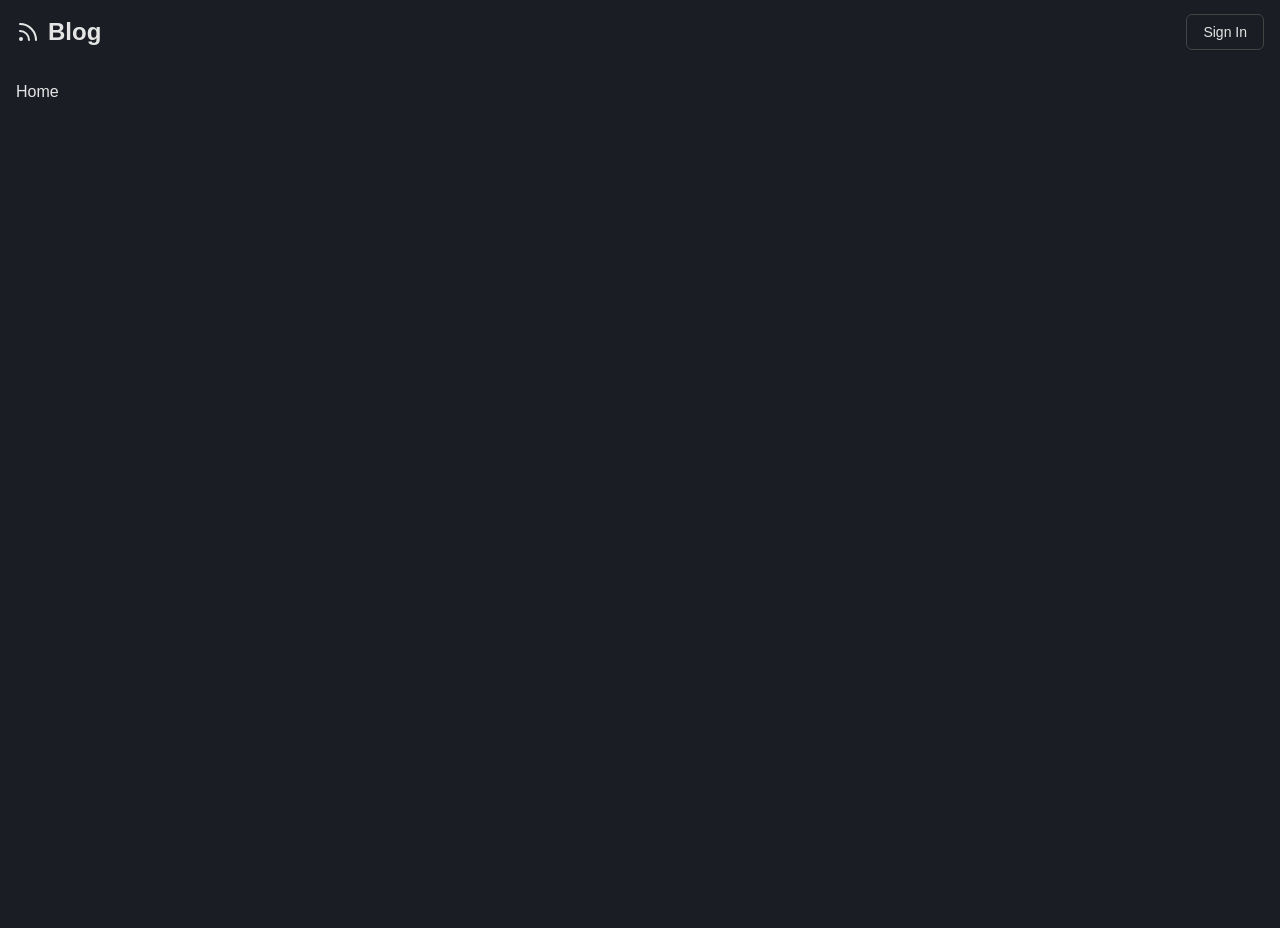
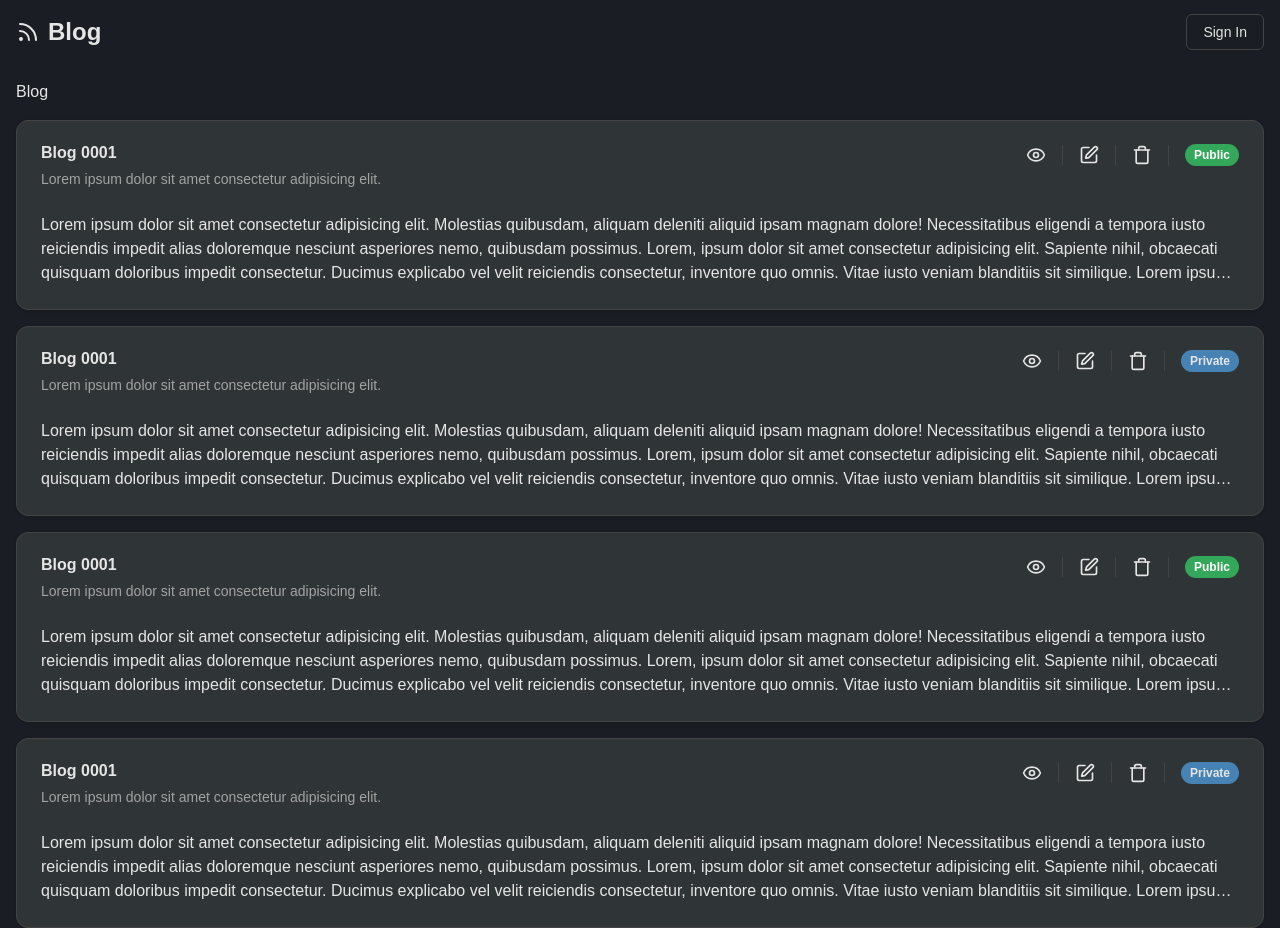
Before and after one commit to fair1998/blog-web, a Next.js app: page / in a window 1280 px wide. Before the commit the page ends 800 px from the top, so only its background shows below. Built offline with nearby package versions, Linux system fonts and the light colour scheme.

Commit message:
implement HomePage with blog post listing and BlogCard component

```diff
--- a/src/app/(authorized)/page.tsx
+++ b/src/app/(authorized)/page.tsx
@@ -1,3 +1,21 @@
-export default function Home() {
-  return <h1>Home</h1>;
+import BlogCard from "@/components/blog-card";
+
+export default function HomePage() {
+  const blogPosts = [
+    { id: 1, public: true },
+    { id: 2, public: false },
+    { id: 3, public: true },
+    { id: 4, public: false },
+  ];
+
+  return (
+    <div className="">
+      <h1>Blog</h1>
+      <div className="flex flex-col gap-4 mt-4">
+        {blogPosts.map((post) => (
+          <BlogCard key={post.id} isPublic={post.public} />
+        ))}
+      </div>
+    </div>
+  );
 }
--- /dev/null
+++ b/src/components/blog-card.tsx
@@ -0,0 +1,87 @@
+"use client";
+
+import { cn } from "@/lib/utils";
+import { Eye, SquarePen, Trash } from "lucide-react";
+import Link from "next/link";
+import { useState } from "react";
+import { Badge } from "./ui/badge";
+import {
+  Card,
+  CardAction,
+  CardContent,
+  CardDescription,
+  CardHeader,
+  CardTitle,
+} from "./ui/card";
+import { Separator } from "./ui/separator";
+
+interface BlogCardProps {
+  isPublic: boolean;
+}
+
+export default function BlogCard({ isPublic }: BlogCardProps) {
+  const [isViewExpanded, setIsViewExpanded] = useState(false);
+
+  const handleViewToggle = () => {
+    setIsViewExpanded(!isViewExpanded);
+  };
+
+  return (
+    <Card>
+      <CardHeader className="has-data-[slot=card-action]:grid-cols-[1fr] sm:has-data-[slot=card-action]:grid-cols-[1fr_auto]">
+        <CardTitle>Blog 0001</CardTitle>
+        <CardDescription>
+          Lorem ipsum dolor sit amet consectetur adipisicing elit.
+        </CardDescription>
+
+        <CardAction className="col-start-1 sm:col-start-2">
+          <div className="flex items-center gap-x-4 h-5">
+            <button
+              onClick={handleViewToggle}
+              className={cn(
+                "hover:text-primary transition-colors cursor-pointer",
+                {
+                  "text-primary": isViewExpanded,
+                }
+              )}
+            >
+              <Eye className="size-5" />
+            </button>
+            <Separator orientation="vertical" />
+            <Link href="#" className="hover:text-secondary transition-colors">
+              <SquarePen className="size-5" />
+            </Link>
+            <Separator orientation="vertical" />
+            <Link href="#" className="hover:text-destructive transition-colors">
+              <Trash className="size-5" />
+            </Link>
+            <Separator orientation="vertical" />
+            <Badge variant={isPublic ? "default" : "secondary"}>
+              {isPublic ? "Public" : "Private"}
+            </Badge>
+          </div>
+        </CardAction>
+      </CardHeader>
+
+      <CardContent>
+        <p className={cn(isViewExpanded ? "line-clamp-none" : "line-clamp-3")}>
+          Lorem ipsum dolor sit amet consectetur adipisicing elit. Molestias
+          quibusdam, aliquam deleniti aliquid ipsam magnam dolore!
+          Necessitatibus eligendi a tempora iusto reiciendis impedit alias
+          doloremque nesciunt asperiores nemo, quibusdam possimus. Lorem, ipsum
+          dolor sit amet consectetur adipisicing elit. Sapiente nihil, obcaecati
+          quisquam doloribus impedit consectetur. Ducimus explicabo vel velit
+          reiciendis consectetur, inventore quo omnis. Vitae iusto veniam
+          blanditiis sit similique. Lorem ipsum dolor sit amet consectetur
+          adipisicing elit. Molestias quibusdam, aliquam deleniti aliquid ipsam
+          magnam dolore! Necessitatibus eligendi a tempora iusto reiciendis
+          impedit alias doloremque nesciunt asperiores nemo, quibusdam possimus.
+          Lorem, ipsum dolor sit amet consectetur adipisicing elit. Sapiente
+          nihil, obcaecati quisquam doloribus impedit consectetur. Ducimus
+          explicabo vel velit reiciendis consectetur, inventore quo omnis. Vitae
+          iusto veniam blanditiis sit similique.
+        </p>
+      </CardContent>
+    </Card>
+  );
+}
--- /dev/null
+++ b/src/components/ui/badge.tsx
@@ -0,0 +1,46 @@
+import { Slot } from "@radix-ui/react-slot";
+import { cva, type VariantProps } from "class-variance-authority";
+import * as React from "react";
+
+import { cn } from "@/lib/utils";
+
+const badgeVariants = cva(
+  "inline-flex items-center justify-center rounded-full border px-2 py-0.5 text-xs font-bold w-fit whitespace-nowrap shrink-0 [&>svg]:size-3 gap-1 [&>svg]:pointer-events-none focus-visible:border-ring focus-visible:ring-ring/50 focus-visible:ring-[3px] aria-invalid:ring-destructive/20 aria-invalid:border-destructive transition-[color,box-shadow] overflow-hidden",
+  {
+    variants: {
+      variant: {
+        default:
+          "border-transparent bg-primary text-primary-foreground [a&]:hover:bg-primary/90",
+        secondary:
+          "border-transparent bg-secondary text-secondary-foreground [a&]:hover:bg-secondary/90",
+        destructive:
+          "border-transparent bg-destructive text-white [a&]:hover:bg-destructive/90 focus-visible:ring-destructive/20",
+        outline:
+          "text-foreground [a&]:hover:bg-accent [a&]:hover:text-accent-foreground",
+      },
+    },
+    defaultVariants: {
+      variant: "default",
+    },
+  }
+);
+
+function Badge({
+  className,
+  variant,
+  asChild = false,
+  ...props
+}: React.ComponentProps<"span"> &
+  VariantProps<typeof badgeVariants> & { asChild?: boolean }) {
+  const Comp = asChild ? Slot : "span";
+
+  return (
+    <Comp
+      data-slot="badge"
+      className={cn(badgeVariants({ variant }), className)}
+      {...props}
+    />
+  );
+}
+
+export { Badge, badgeVariants };
```
